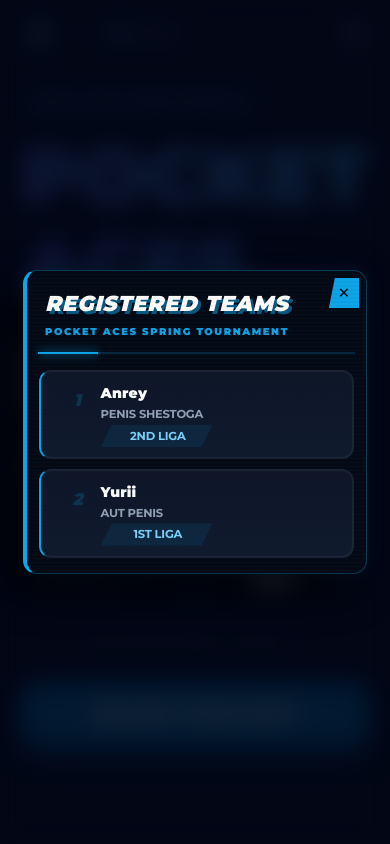
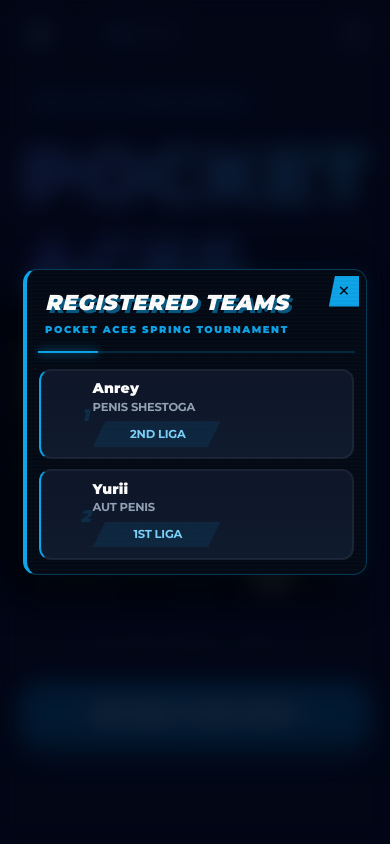
Before and after one commit to frogen-while/vol-registr, a Django app: page / in a window 390 px wide, after a click that opens the changed part. Run offline with Django 5.2, Linux system fonts and the light colour scheme; data comes from the database, SQL or seed files in the repository; some libraries are stand-ins or nearby versions.

Commit message:
feat(styles): update team row and column styles for improved layout and visibility

```diff
--- a/static/css/registered-teams.css
+++ b/static/css/registered-teams.css
@@ -322,47 +322,51 @@
 }
 
 .rt-col-rank {
-  width: 3.5rem;
-  font-size: 1.5rem;
+  width: 4.5rem;
+  font-size: 2.25rem;
   font-weight: 900;
   font-style: italic;
   color: #334155;
   text-align: center;
-  transition: color 0.3s;
+  transition: all 0.3s;
+  flex-shrink: 0;
 }
 
 .rt-in-tournament .rt-col-rank {
   color: #0ea5e9;
-  text-shadow: 0 0 15px rgba(14, 165, 233, 0.5);
+  text-shadow: 0 0 15px rgba(14, 165, 233, 0.4);
 }
 
 .rt-col-team {
-  flex: 2.2;
-  font-size: 1.1rem;
+  flex: 1.5;
+  font-size: 1.25rem;
   font-weight: 900;
   color: #ffffff;
   text-transform: uppercase;
   letter-spacing: 0.05em;
+  padding-right: 1.5rem;
 }
 
 .rt-col-captain {
-  flex: 1.6;
-  font-size: 0.8rem;
+  flex: 1;
+  font-size: 0.9rem;
   font-weight: 700;
   color: #94a3b8;
   text-transform: uppercase;
+  padding-right: 1rem;
 }
 
 .rt-col-level {
-  width: 7rem;
-  font-size: 0.75rem;
+  width: 8rem;
+  font-size: 0.8rem;
   font-weight: 800;
   color: #0ea5e9;
   text-transform: uppercase;
   background: rgba(14, 165, 233, 0.1);
-  padding: 0.25rem 0.5rem;
+  padding: 0.35rem 0.5rem;
   text-align: center;
   clip-path: polygon(10% 0%, 100% 0%, 90% 100%, 0% 100%);
+  flex-shrink: 0;
 }
 
 .rt-col-action {
@@ -388,39 +392,41 @@
   .rt-team-row {
     flex-direction: column;
     align-items: flex-start;
-    padding: 1rem;
-    gap: 0.5rem;
-  }
-
-  .rt-team-row:hover {
-    transform: scale(1.02);
+    padding: 1.25rem 1rem 1.25rem 4.5rem; /* Space for the large number */
+    gap: 0.4rem;
+    position: relative;
   }
 
   .rt-col-rank {
     position: absolute;
-    top: 0.5rem;
-    left: 0.5rem;
-    font-size: 2rem;
-    opacity: 0.2;
+    top: 50%;
+    left: 1rem;
+    transform: translateY(-50%);
+    font-size: 3.5rem; /* Much larger number */
+    opacity: 0.15;
     width: auto;
+    font-weight: 900;
+    font-style: italic;
   }
 
   .rt-col-team {
-    font-size: 1.25rem;
+    font-size: 1.35rem;
     width: 100%;
-    padding-left: 0.5rem;
+    padding-left: 0;
+    line-height: 1.1;
   }
 
   .rt-col-captain {
     width: 100%;
-    padding-left: 0.5rem;
-    font-size: 0.85rem;
+    padding-left: 0;
+    font-size: 0.9rem;
     color: #64748b;
   }
 
   .rt-col-level {
     align-self: flex-start;
-    margin-left: 0.5rem;
+    margin-left: 0;
+    margin-top: 0.25rem;
   }
 
   .rt-col-action {
```
